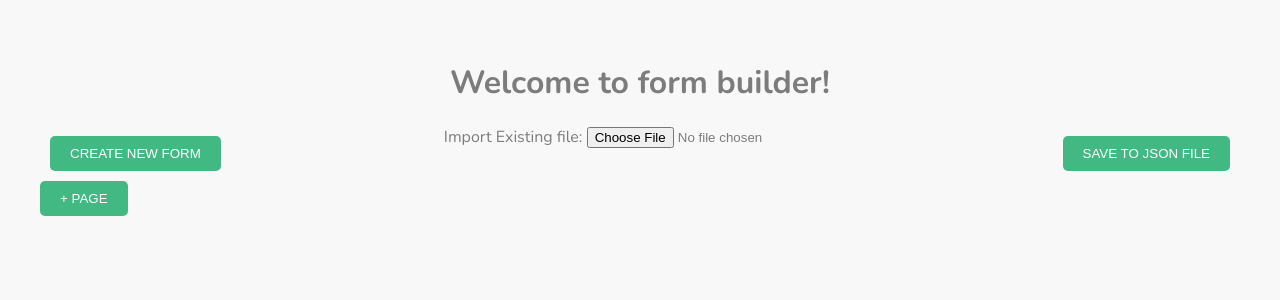
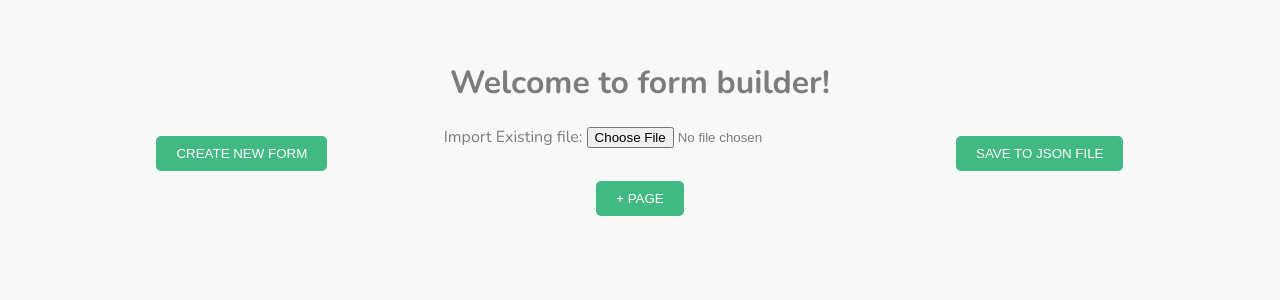
Before and after one commit to GlassEyeStudio/spa_form_builder, a Vue app: page / in a window 1280 px wide. Both pictures are taken after a click on the button "Create new form". Shown: the top 300 px of the page. Built offline with nearby package versions, Linux system fonts and the light colour scheme.

Commit message:
Fixed: buttons align

```diff
--- a/src/App.vue
+++ b/src/App.vue
@@ -99,7 +99,7 @@
     text-transform: uppercase;
     border: none;
     border-radius: 5px;
-    margin: 10px;
+    margin: 10px auto;
     transition: background-color 0.3s;
     cursor: pointer;
 
--- a/src/components/FormBuilderElems/FormElement.vue
+++ b/src/components/FormBuilderElems/FormElement.vue
@@ -65,6 +65,6 @@
   }
   .newPageButton {
     margin: auto;
-    display: inline-block;
+    display: block;
   }
 </style>
```
